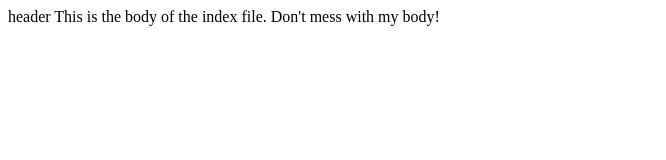
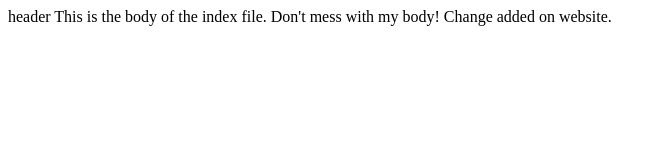
Before and after one commit to brianrobs/TestRepository, a plain HTML site: page index.html in a window 1280 px wide. Shown: the whole page, without its empty margins (0-666 px from the left). Drawn offline with Linux system fonts and the light colour scheme.

Commit message:
Update index.html

```diff
--- a/index.html
+++ b/index.html
@@ -1,4 +1,4 @@
 <html>
 <head>header</head>
-<body>This is the body of the index file. Don't mess with my body!</body>
+<body>This is the body of the index file. Don't mess with my body!  Change added on website.</body>
 </html>
```
